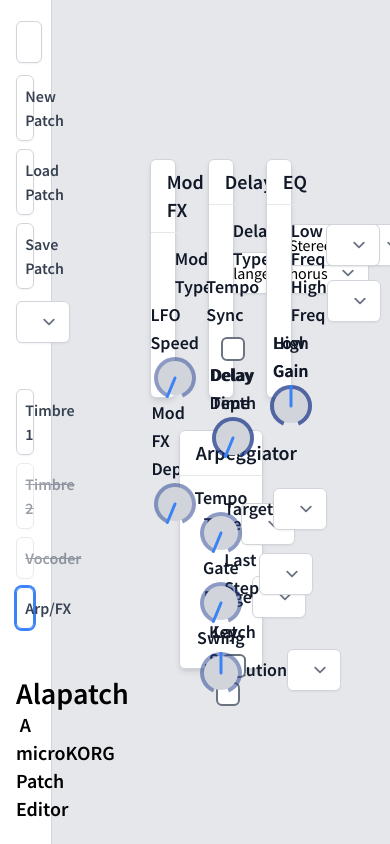
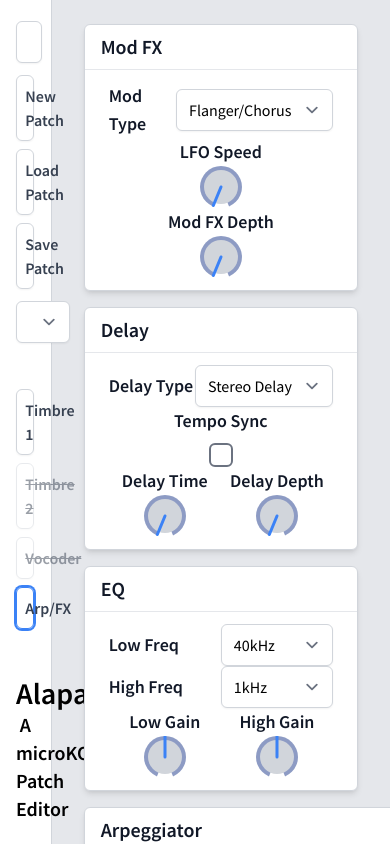
Before and after one commit to ifacodes/alapatch, a React (Create React App) app: page / in a window 390 px wide. Both pictures are taken after a click on the button "Arp/FX". Built offline with nearby package versions, Linux system fonts and the light colour scheme.

Commit message:
Make all tabs responsive

```diff
--- a/src/features/editor/Arpeggio.js
+++ b/src/features/editor/Arpeggio.js
@@ -77,7 +77,7 @@
             />
           </div>
         </section>
-        <section className=" -mt-4 flex flex-col justify-around w-1/5">
+        <section className="mb-2 flex flex-col justify-around w-1/5">
           <div className="flex flex-col">
             <div className="flex flex-col items-center">
               <h3>Tempo</h3>
@@ -175,7 +175,7 @@
               }
             />
           </div>
-          <div className="flex flex-row justify-around">
+          <div className="pt-2 flex flex-row justify-around">
             <div className="flex flex-col items-center w-1/2">
               <h3>Key Sync</h3>
               <Checkbox
--- a/src/features/editor/Effects.js
+++ b/src/features/editor/Effects.js
@@ -7,21 +7,12 @@
 export default function Effects(props) {
   const ids = useSelector((state) => selectById(state, props.id));
   return (
-    <div className="h-screen grid grid-cols-10 grid-rows-6 gap-4 p-6">
-      <ModFX
-        className="row-start-2 col-start-3 col-span-2 row-span-2"
-        id={ids.modfx}
-      />
-      <Delay
-        className="row-start-2 col-start-5 col-span-2 row-span-2"
-        id={ids.delay}
-      />
-      <EQ
-        className="row-start-2 col-start-7 col-span-2 row-span-2"
-        id={ids.eq}
-      />
+    <div className="flex flex-wrap justify-between py-6 px-4">
+      <ModFX className="flex-grow w-80" id={ids.modfx} />
+      <Delay className="flex-grow w-80" id={ids.delay} />
+      <EQ className="flex-grow w-80" id={ids.eq} />
       <Arpeggiator
-        className="row-start-4 row-span-2 col-start-4 col-span-4"
+        className="flex-grow w-96"
         id1={ids.arpeggA}
         id2={ids.arpeggB}
       />
--- a/src/features/editor/Vocoder.js
+++ b/src/features/editor/Vocoder.js
@@ -14,10 +14,10 @@
 export default function Vocoder(props) {
   const ids = useSelector((state) => selectById(state, props.id));
   return (
-    <div className='h-screen grid grid-cols-8 grid-rows-3 gap-4 p-6'>
+    <div className="flex flex-wrap justify-between py-6 px-4">
       <VCO
-        className='col-span-2'
-        name='VCO'
+        className="flex-grow w-80"
+        name="VCO"
         id={ids.vco}
         waveforms={[
           { value: 'Saw' },
@@ -29,7 +29,7 @@
           { value: 'Noise' },
           { value: 'Audio In' },
         ]}
-        dwgsOrModTypeName='DWGS'
+        dwgsOrModTypeName="DWGS"
         dwgsOrModType={[
           { value: 'SynSine1' },
           { value: 'SynSine2' },
@@ -97,19 +97,17 @@
           { value: 'Voice4' },
         ]}
       />
-      <AudioIn className='col-span-2' name='Audio In' id={ids.audioIn} />
-      <Mixer className='col-span-1' name='Mixer' id={ids.mixer} />
-      <Pitch className='col-span-3' name='Pitch' id={ids.pitch} />
-      <div className='col-span-8 grid grid-cols-9 grid-rows-1 gap-4'>
-        <div />
-        <VocoderFilter name='Filter' id={ids.filter} />
-        <FCMod name='FC Mod' id={ids.fcMod} />
-        <VocoderAmp className='col-span-2' name='Amp' id={ids.amp} />
-        <VocoderEG className='col-span-3' name='EG' id1={ids.eg} />
-      </div>
+      <AudioIn className="flex-grow w-80" name="Audio In" id={ids.audioIn} />
+      <Mixer name="Mixer" id={ids.mixer} />
+      <Pitch className="flex-grow w-1/2 " name="Pitch" id={ids.pitch} />
+      <VocoderFilter name="Filter" id={ids.filter} />
+      <FCMod name="FC Mod" id={ids.fcMod} />
+      <VocoderAmp className="flex-grow w-80" name="Amp" id={ids.amp} />
+      <VocoderEG className="flex-grow w-80" name="EG" id1={ids.eg} />
+      <div style={{ flexBasis: '100%' }} />
       <LFO
-        className='col-span-2'
-        name='LFO 1'
+        className="flex-grow w-80"
+        name="LFO 1"
         id={ids.lfo1}
         waveforms={[
           { value: 'Saw' },
@@ -119,8 +117,8 @@
         ]}
       />
       <LFO
-        className='col-span-2'
-        name='LFO 2'
+        className="flex-grow w-80"
+        name="LFO 2"
         id={ids.lfo2}
         waveforms={[
           { value: 'Saw' },
@@ -129,8 +127,9 @@
           { value: 'Sample & Hold' },
         ]}
       />
-      <Levels className='col-span-2' name='Levels' id={ids.levels} />
-      <Pans className='col-span-2' name='Pans' id={ids.pans} />
+      <div style={{ flexBasis: '100%' }} />
+      <Levels className="flex-grow w-96" name="Levels" id={ids.levels} />
+      <Pans className="flex-grow w-96" name="Pans" id={ids.pans} />
     </div>
   );
 }
--- a/src/features/editor/parameters/Amp.js
+++ b/src/features/editor/parameters/Amp.js
@@ -117,7 +117,7 @@
           />
         </div>
       </div>
-      <div className="flex flex-row">
+      <div className="my-3 flex flex-row">
         <div className="flex flex-col items-center w-1/2">
           <h3>Keyboard Track</h3>
           <Knob
--- a/src/features/editor/parameters/EG.js
+++ b/src/features/editor/parameters/EG.js
@@ -11,8 +11,8 @@
 
   return (
     <Card className={props.className} header={props.name}>
-      <div className='flex flex-row justify-evenly'>
-        <div className='flex flex-col items-center'>
+      <div className="flex flex-row justify-evenly">
+        <div className="flex flex-col items-center">
           <h3>Attack</h3>
           <Knob
             value={parameters_eg_1.attack}
@@ -27,7 +27,7 @@
             }
           />
         </div>
-        <div className='flex flex-col items-center'>
+        <div className="flex flex-col items-center">
           <h3>Decay</h3>
           <Knob
             value={parameters_eg_1.decay}
@@ -42,7 +42,7 @@
             }
           />
         </div>
-        <div className='flex flex-col items-center'>
+        <div className="flex flex-col items-center">
           <h3>Sustain</h3>
           <Knob
             value={parameters_eg_1.sustain}
@@ -57,7 +57,7 @@
             }
           />
         </div>
-        <div className='flex flex-col items-center'>
+        <div className="flex flex-col items-center">
           <h3>Release</h3>
           <Knob
             value={parameters_eg_1.release}
@@ -72,10 +72,10 @@
             }
           />
         </div>
-        <div className='flex flex-col items-center'>
+        <div className="flex flex-col items-center">
           <h3>EG 1 Reset</h3>
           <Checkbox
-            className='rounded-md border-2 text-blue-500 mt-2 w-6 h-6'
+            className="rounded-md border-2 text-blue-500 mt-2 w-6 h-6"
             value={parameters_eg_1.egReset}
             onChange={(value) =>
               dispatch(
@@ -88,8 +88,8 @@
           />
         </div>
       </div>
-      <div className='flex flex-row justify-evenly'>
-        <div className='flex flex-col items-center'>
+      <div className="flex flex-row justify-evenly">
+        <div className="flex flex-col items-center">
           <h3>Attack</h3>
           <Knob
             value={parameters_eg_2.attack}
@@ -104,7 +104,7 @@
             }
           />
         </div>
-        <div className='flex flex-col items-center'>
+        <div className="flex flex-col items-center">
           <h3>Decay</h3>
           <Knob
             value={parameters_eg_2.decay}
@@ -119,7 +119,7 @@
             }
           />
         </div>
-        <div className='flex flex-col items-center'>
+        <div className="flex flex-col items-center">
           <h3>Sustain</h3>
           <Knob
             value={parameters_eg_2.sustain}
@@ -134,7 +134,7 @@
             }
           />
         </div>
-        <div className='flex flex-col items-center'>
+        <div className="flex flex-col items-center">
           <h3>Release</h3>
           <Knob
             value={parameters_eg_2.release}
@@ -149,10 +149,10 @@
             }
           />
         </div>
-        <div className='flex flex-col items-center'>
+        <div className="flex flex-col items-center">
           <h3>EG 2 Reset</h3>
           <Checkbox
-            className='rounded-md border-2 text-blue-500 mt-2 w-6 h-6'
+            className="rounded-md border-2 text-blue-500 mt-2 w-6 h-6"
             value={parameters_eg_2.egReset}
             onChange={(value) =>
               dispatch(
@@ -175,8 +175,8 @@
 
   return (
     <Card className={props.className} header={props.name}>
-      <div className='-mt-1 flex flex-row justify-evenly'>
-        <div className='flex flex-col items-center'>
+      <div className="-mt-1 flex flex-row justify-evenly">
+        <div className="flex flex-col items-center">
           <h3>Attack</h3>
           <Knob
             value={parameters_eg_1.attack}
@@ -191,7 +191,7 @@
             }
           />
         </div>
-        <div className='flex flex-col items-center'>
+        <div className="flex flex-col items-center">
           <h3>Decay</h3>
           <Knob
             value={parameters_eg_1.decay}
@@ -206,7 +206,7 @@
             }
           />
         </div>
-        <div className='flex flex-col items-center'>
+        <div className="flex flex-col items-center">
           <h3>Sustain</h3>
           <Knob
             value={parameters_eg_1.sustain}
@@ -221,7 +221,7 @@
             }
           />
         </div>
-        <div className='flex flex-col items-center'>
+        <div className="flex flex-col items-center">
           <h3>Release</h3>
           <Knob
             value={parameters_eg_1.release}
@@ -237,10 +237,10 @@
           />
         </div>
       </div>
-      <div className='-mt-8 flex flex-col items-center'>
+      <div className="flex flex-col items-center">
         <h3>EG Reset</h3>
         <Checkbox
-          className='checkbox'
+          className="checkbox"
           value={parameters_eg_1.egReset}
           onChange={(value) =>
             dispatch(
```
